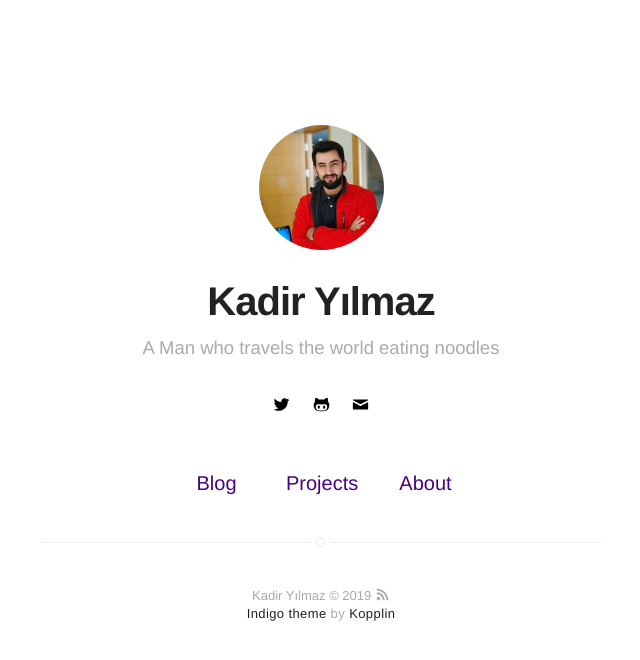
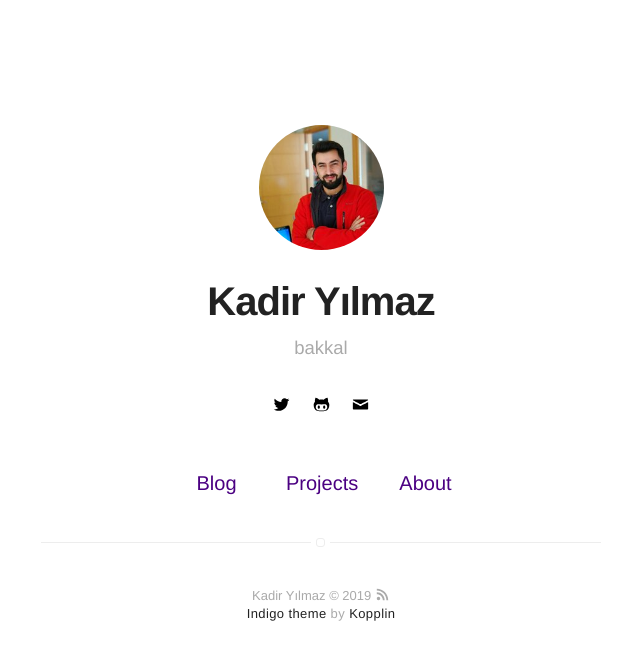
Before and after one commit to kadiryilmaz/kadiryilmaz.github.io, a Jekyll site: the page built from index.html, in a window 1280 px wide. Shown: the top 660 px of the page, without its empty margins (319-959 px from the left). Built offline with Jekyll 4.4.1, drawn with Linux system fonts in a browser that asks for light colours.

Commit message:
Update _config.yml

```diff
--- a/_config.yml
+++ b/_config.yml
@@ -1,6 +1,6 @@
 # main text of home
 name: Kadir Yılmaz
-bio: A Man who travels the world eating noodles
+bio: bakkal
 
 # twitter summary info
 description: A blog about technology and stuff related
@@ -35,7 +35,7 @@ disqus:
 
 # if you don't have any of social below, comment the line
 #facebook: myfacebook
-twitter: twitter.com/kadiryilmaz
+twitter: kadiryilmaz
 # google: mygoogle
 # instagram: myinstagram
 # pinterest: mypinterest
```
